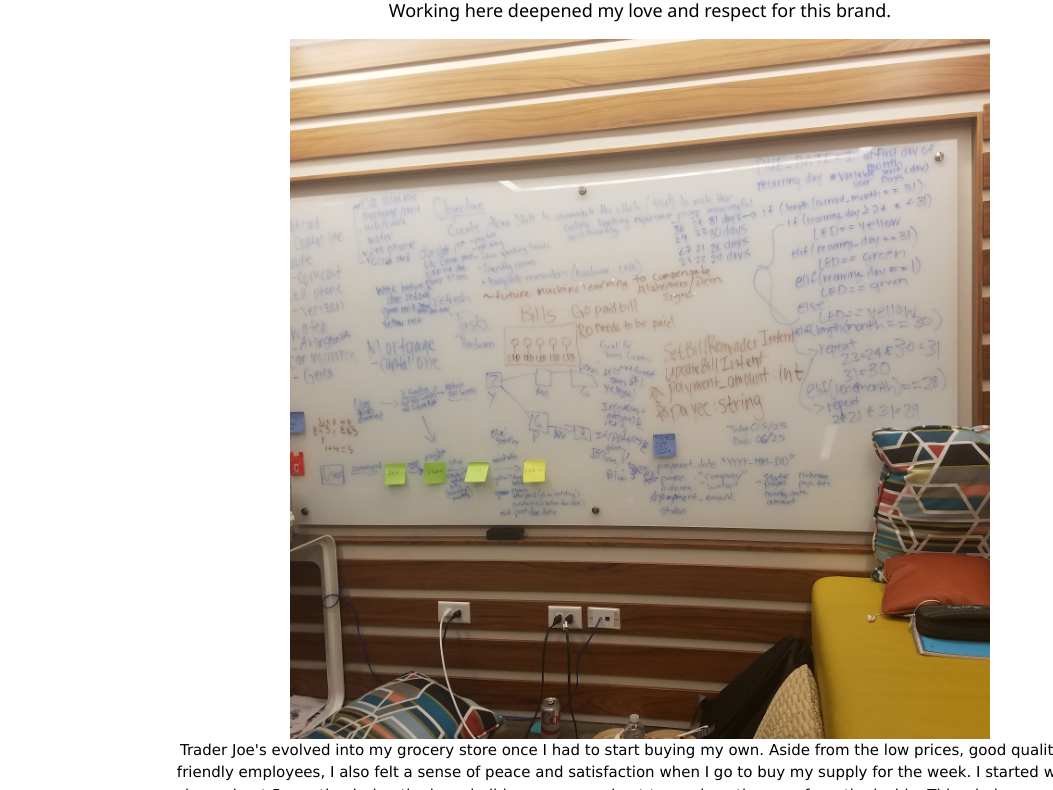
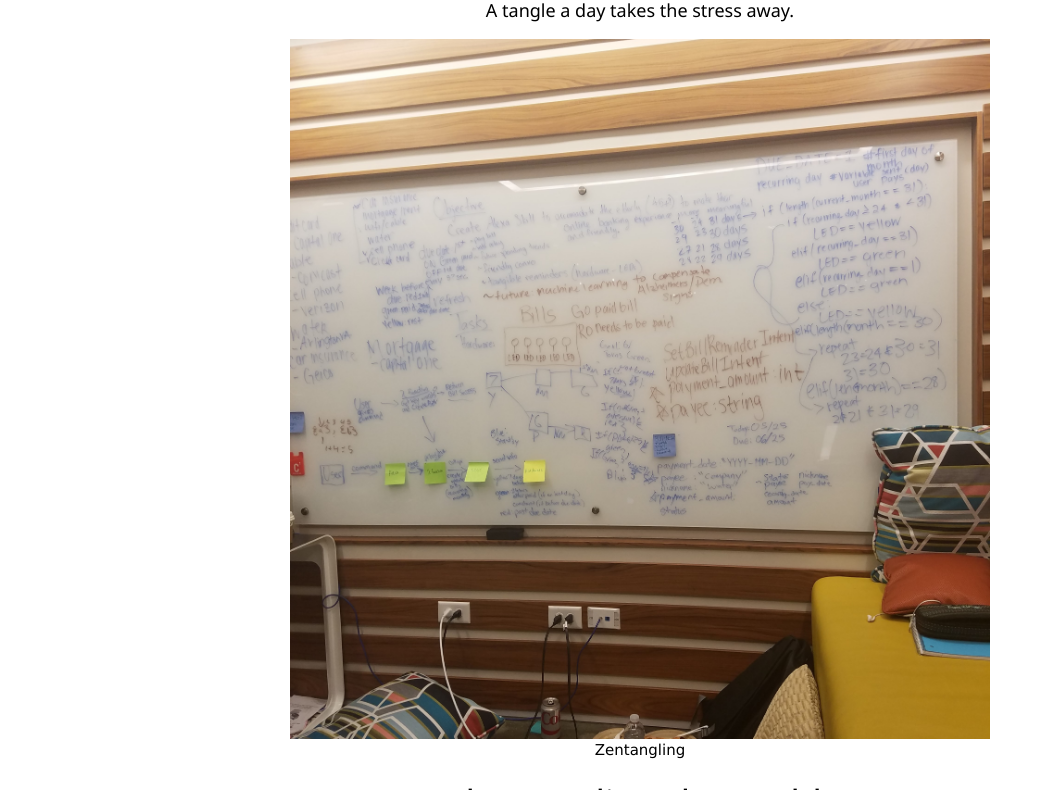
Before and after one commit to jess-izuu/jess-izuu.github.io, a plain HTML site: page zentangle.html in a window 1280 px wide. Shown: the part 173-963 px from the top of the page, without its empty margins (0-1053 px from the left). Drawn offline with nearby package versions, Linux system fonts and the light colour scheme.

Commit message:
Update zentangle.html

```diff
--- a/zentangle.html
+++ b/zentangle.html
@@ -53,13 +53,13 @@
   </b></h1>
 
   <h5>
-    Working here deepened my love and respect for this brand.
+    A tangle a day takes the stress away.
   </h5>
 
   	<p>
     <img src="photo18.jpg" alt="Ocean" class="w3-image" width="700" height="350">
     <br>
-    Trader Joe's evolved into my grocery store once I had to start buying my own. Aside from the low prices, good quality, and friendly employees, I also felt a sense of peace and satisfaction when I go to buy my supply for the week. I started working here about 5 months during the busy holiday season and got to see how they run from the inside. This whole experience has added onto why I love this brand and why I will forever support them.
+    Zentangling
     <br>
 
 
```
